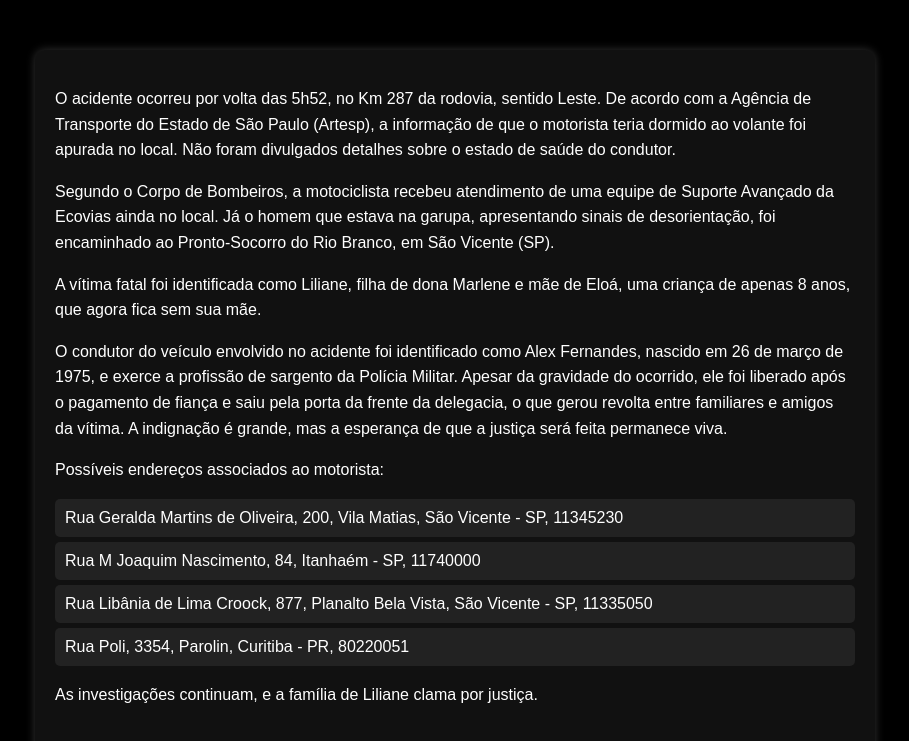
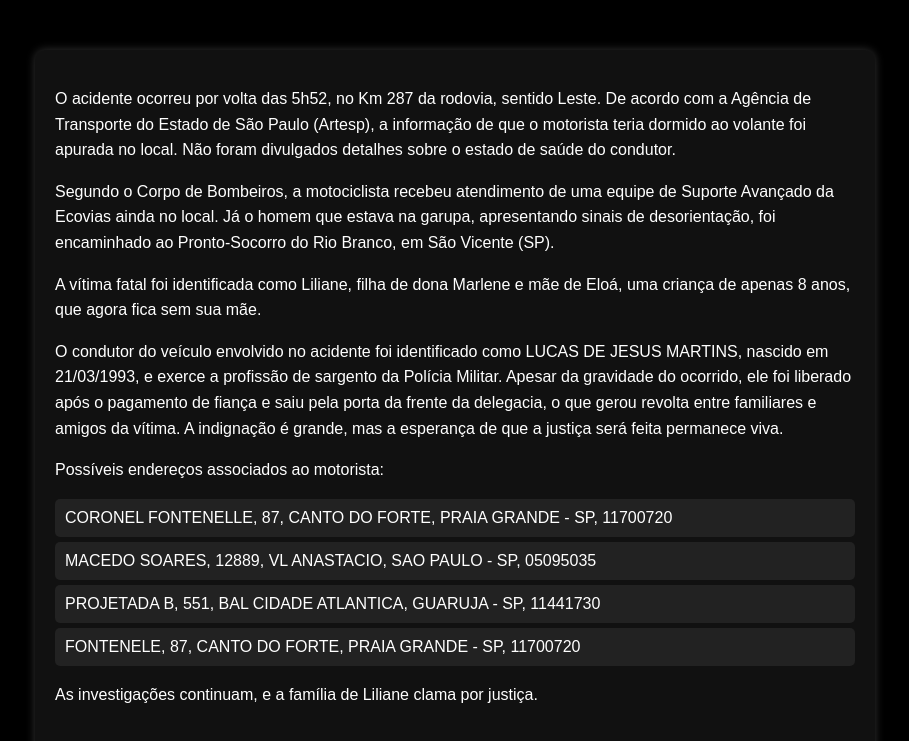
Before and after one commit to justice0x1/justice0x1.github.io, a plain HTML site: page index.html in a window 1280 px wide. Shown: the top 741 px of the page, without its empty margins (185-1094 px from the left). Drawn offline with Linux system fonts and the light colour scheme.

Commit message:
Update index.html

```diff
--- a/index.html
+++ b/index.html
@@ -50,13 +50,13 @@
         <p>O acidente ocorreu por volta das 5h52, no Km 287 da rodovia, sentido Leste. De acordo com a Agência de Transporte do Estado de São Paulo (Artesp), a informação de que o motorista teria dormido ao volante foi apurada no local. Não foram divulgados detalhes sobre o estado de saúde do condutor.</p>
         <p>Segundo o Corpo de Bombeiros, a motociclista recebeu atendimento de uma equipe de Suporte Avançado da Ecovias ainda no local. Já o homem que estava na garupa, apresentando sinais de desorientação, foi encaminhado ao Pronto-Socorro do Rio Branco, em São Vicente (SP).</p>
         <p>A vítima fatal foi identificada como Liliane, filha de dona Marlene e mãe de Eloá, uma criança de apenas 8 anos, que agora fica sem sua mãe.</p>
-        <p>O condutor do veículo envolvido no acidente foi identificado como Alex Fernandes, nascido em 26 de março de 1975, e exerce a profissão de sargento da Polícia Militar. Apesar da gravidade do ocorrido, ele foi liberado após o pagamento de fiança e saiu pela porta da frente da delegacia, o que gerou revolta entre familiares e amigos da vítima. A indignação é grande, mas a esperança de que a justiça será feita permanece viva.</p>
+        <p>O condutor do veículo envolvido no acidente foi identificado como LUCAS DE JESUS MARTINS, nascido em 21/03/1993, e exerce a profissão de sargento da Polícia Militar. Apesar da gravidade do ocorrido, ele foi liberado após o pagamento de fiança e saiu pela porta da frente da delegacia, o que gerou revolta entre familiares e amigos da vítima. A indignação é grande, mas a esperança de que a justiça será feita permanece viva.</p>
         <p>Possíveis endereços associados ao motorista:</p>
         <ul>
-            <li>Rua Geralda Martins de Oliveira, 200, Vila Matias, São Vicente - SP, 11345230</li>
-            <li>Rua M Joaquim Nascimento, 84, Itanhaém - SP, 11740000</li>
-            <li>Rua Libânia de Lima Croock, 877, Planalto Bela Vista, São Vicente - SP, 11335050</li>
-            <li>Rua Poli, 3354, Parolin, Curitiba - PR, 80220051</li>
+            <li>CORONEL FONTENELLE, 87, CANTO DO FORTE, PRAIA GRANDE - SP, 11700720</li>
+            <li>MACEDO SOARES, 12889, VL ANASTACIO, SAO PAULO - SP, 05095035 </li>
+            <li>PROJETADA B, 551, BAL CIDADE ATLANTICA, GUARUJA - SP, 11441730</li>
+            <li>FONTENELE, 87, CANTO DO FORTE, PRAIA GRANDE - SP, 11700720 </li>
         </ul>
         <p>As investigações continuam, e a família de Liliane clama por justiça.</p>
         <img src="https://github.com/justice0x1/justice0x1.github.io/blob/main/vitima.png?raw=true" alt="Foto da vítima Liliane">
```
